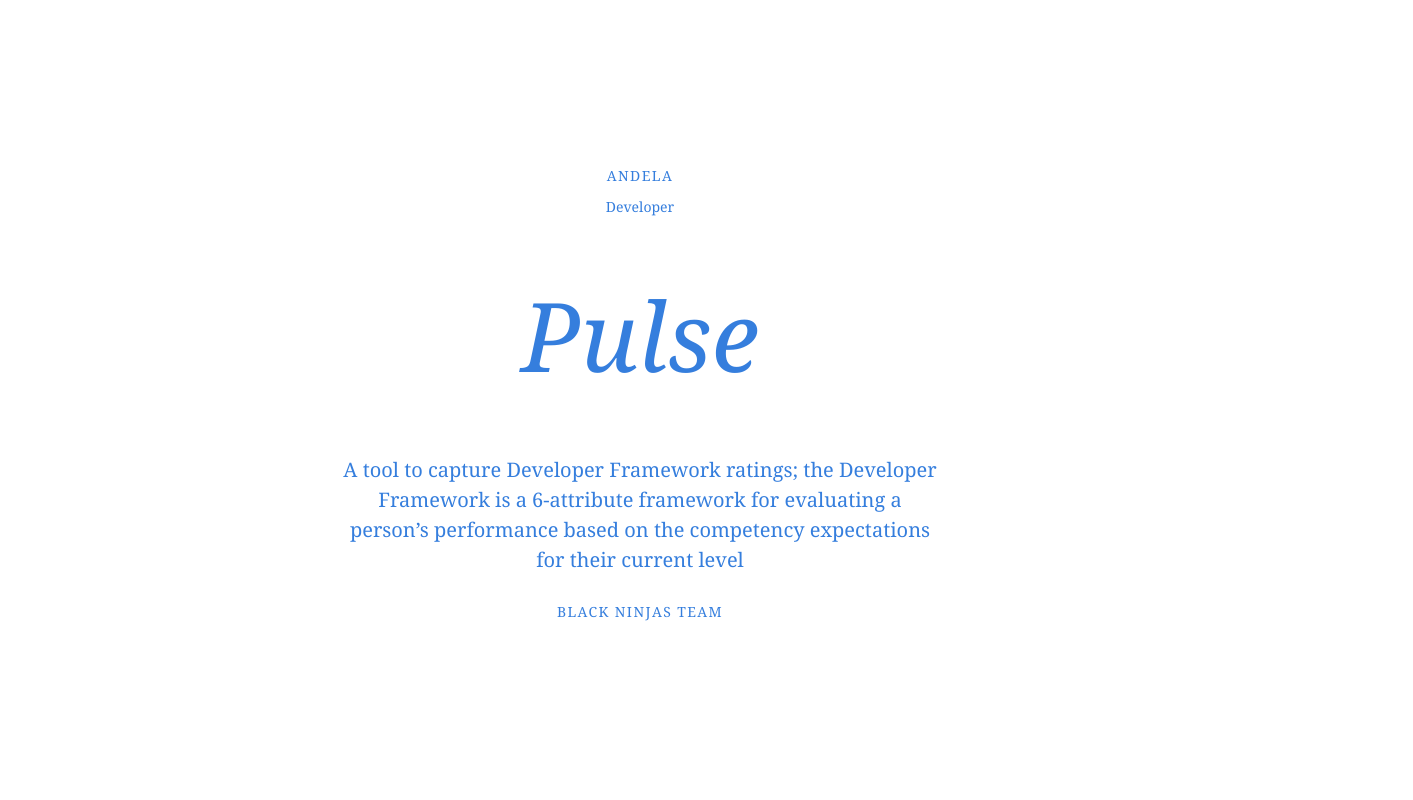
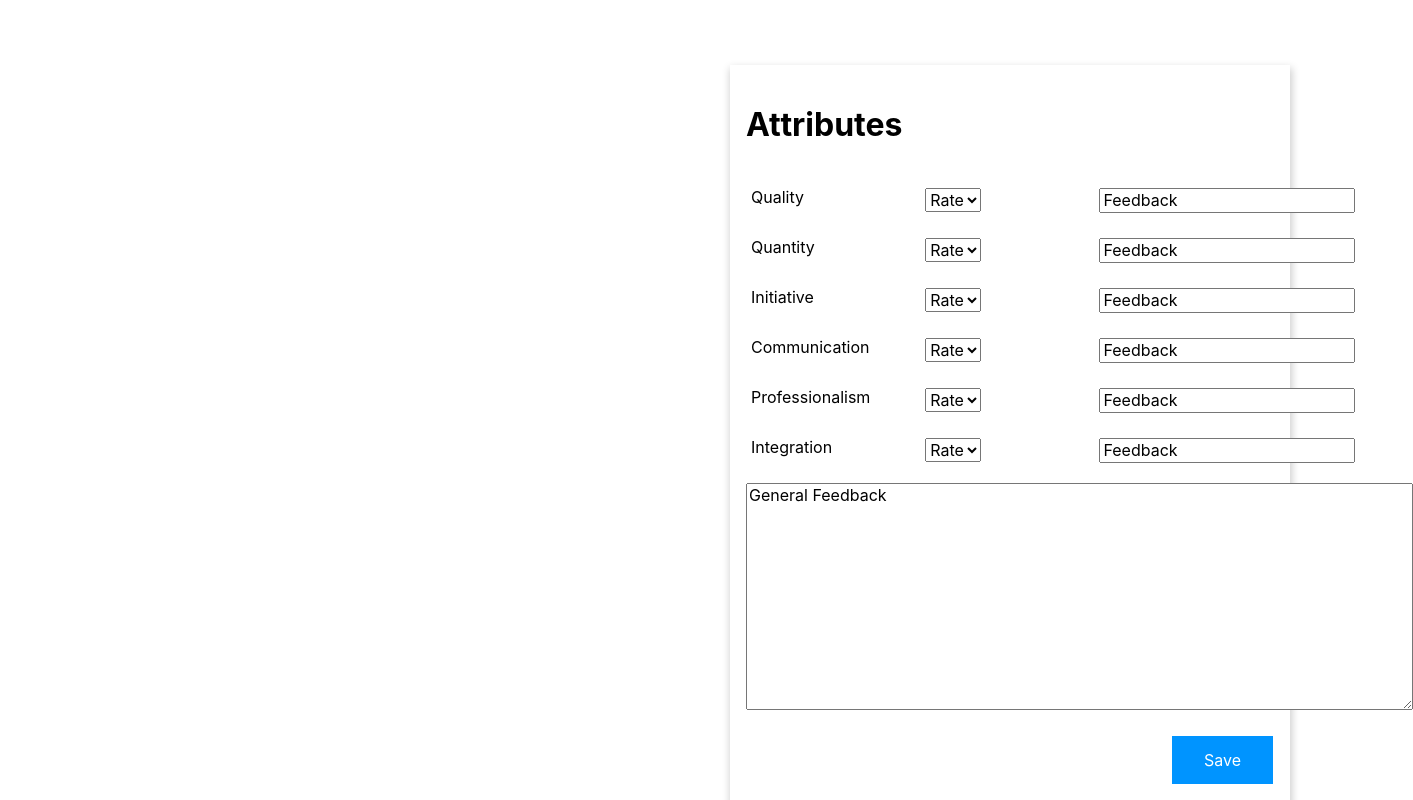
Before and after one commit to Jajabenit250/Pulse, a React (Create React App) app: page /submitRating in a window 1280 px wide. Shown: the top 800 px of the page, 1413 px wide, since content can reach past the window. Built offline with nearby package versions, Linux system fonts and the light colour scheme.

Commit message:
LF should upload one instance of pulse ratings [finish #169651806]

```diff
--- a/package.json
+++ b/package.json
@@ -5,6 +5,7 @@
   "dependencies": {
     "react": "^16.11.0",
     "react-dom": "^16.11.0",
+    "react-router-dom": "^5.1.2",
     "react-scripts": "3.2.0",
     "tachyons": "^4.11.1"
   },
--- /dev/null
+++ b/src/components/submitRating/SubmitRating.js
@@ -0,0 +1,185 @@
+import React, { Component } from 'react';
+import './submitRating.css';
+
+class SubmitRating extends Component {
+    constructor(props) {
+        super(props);
+        this.state = {
+          quality: '',
+          quantity: '',
+          initiative: '',
+          communication: '',
+          professionalism: '',
+          integration: '',
+        };
+      }
+      myChangeHandler = (event) => {
+        let nam = event.target.name;
+        let val = event.target.value;
+        this.setState({[nam]: val});
+      }
+      render() {
+        return (
+          <form className= 'main'>
+          <br />
+          <h1>Attributes</h1>
+          <br />
+        <div className="rowBox">
+            <div className="columnBox" >
+              Quality
+            </div>
+            <div className="columnBox" >
+              <select>
+                <option value="Rate">Rate</option>
+                <option value="-1">-1</option>
+                <option value="0">0</option>
+                <option value="1">1</option>
+                <option value="2">2</option>
+              </select>
+            </div>
+            <div className="columnBox" >
+                    <input
+                  type='text'
+                  value='Feedback'
+                  name='quality'
+                  size= '20'
+                  onChange={this.myChangeHandler}
+                />
+            </div>
+        </div>
+        <div className="rowBox">
+            <div className="columnBox" >
+              Quantity
+            </div>
+            <div className="columnBox" >
+              <select>
+                <option value="Rate">Rate</option>
+                <option value="-1">-1</option>
+                <option value="0">0</option>
+                <option value="1">1</option>
+                <option value="2">2</option>
+              </select>
+            </div>
+            <div className="columnBox" >
+                    <input
+                  type='text'
+                  value='Feedback'
+                  name='quantity'
+                  size= '20'
+                  onChange={this.myChangeHandler}
+                />
+            </div>
+        </div>
+        <div className="rowBox">
+            <div className="columnBox" >
+              Initiative
+            </div>
+            <div className="columnBox" >
+              <select>
+                <option value="Rate">Rate</option>
+                <option value="-1">-1</option>
+                <option value="0">0</option>
+                <option value="1">1</option>
+                <option value="2">2</option>
+              </select>
+            </div>
+            <div className="columnBox" >
+                    <input
+                  type='text'
+                  value='Feedback'
+                  name='initiative'
+                  size= '20'
+                  onChange={this.myChangeHandler}
+                />
+            </div>
+        </div>
+        <div className="rowBox">
+            <div className="columnBox" >
+              Communication
+            </div>
+            <div className="columnBox" >
+              <select>
+                <option value="Rate">Rate</option>
+                <option value="-1">-1</option>
+                <option value="0">0</option>
+                <option value="1">1</option>
+                <option value="2">2</option>
+              </select>
+            </div>
+            <div className="columnBox" >
+                    <input
+                  type='text'
+                  value='Feedback'
+                  name='communication'
+                  size= '20'
+                  onChange={this.myChangeHandler}
+                />
+            </div>
+        </div>
+        <div className="rowBox">
+            <div className="columnBox" >
+              Professionalism
+            </div>
+            <div className="columnBox" >
+              <select>
+                <option value="Rate">Rate</option>
+                <option value="-1">-1</option>
+                <option value="0">0</option>
+                <option value="1">1</option>
+                <option value="2">2</option>
+              </select>
+            </div>
+            <div className="columnBox" >
+                    <input
+                  type='text'
+                  value='Feedback'
+                  name='professionalism'
+                  size= '20'
+                  onChange={this.myChangeHandler}
+                />
+            </div>
+        </div>
+        <div className="rowBox">
+            <div className="columnBox" >
+              Integration
+            </div>
+            <div className="columnBox" >
+              <select>
+                <option value="Rate">Rate</option>
+                <option value="-1">-1</option>
+                <option value="0">0</option>
+                <option value="1">1</option>
+                <option value="2">2</option>
+              </select>
+            </div>
+            <div className="columnBox" >
+                    <input
+                  type='text'
+                  value='Feedback'
+                  name='integration'
+                  size= '20'
+                  onChange={this.myChangeHandler}
+                />
+            </div>
+        </div>
+        <div className="" >
+                    <textarea
+                  rows="12"
+                  cols="63"
+                  value='General Feedback'
+                  type='textarea'
+                  name='feedback'
+                  size= '64'
+                  onChange={this.myChangeHandler}
+                />
+        </div>
+        <br />
+        <a href="#" className="saveButton">Save</a>
+        <div className="submitButton">
+        </div>
+          </form>
+        );
+      }
+}
+
+export default SubmitRating;
--- /dev/null
+++ b/src/components/submitRating/submitRating.css
@@ -0,0 +1,49 @@
+.main {
+    position: absolute;
+    width: 560px;
+    height: 770px;
+    left: 730px;
+    top: 65px;
+    bottom: 10px;
+    box-shadow: 1px 4px 8px 1px rgba(0,0,0,0.2);
+    transition: 0.3s;
+    padding: 2px 16px;
+}
+.columnBox {
+        float: left;
+        width: 33%;
+        padding: 5px;
+        height: 50px;
+      }
+ .texarea {
+    position: absolute;
+    width: 412px;
+    height: 189px;
+    left: 802px;
+    top: 522px;
+
+    border: 1px solid #616161;
+    box-sizing: border-box;
+ }
+ .saveButton{
+    position: absolute;
+    left: 440px;
+    background-color: #0094FF;
+    border: none;
+    color: white;
+    padding: 15px 32px;
+    text-align: center;
+    text-decoration: none;
+    display: inline-block;
+    font-size: 16px;
+    margin: 4px 2px;
+    cursor: pointer;
+ }
+ .submitButton {
+    position: absolute;
+    width: 127px;
+    height: 51px;
+    top: 757px;
+ }
+/* .rowBox:after {
+      } */
--- a/src/index.js
+++ b/src/index.js
@@ -1,11 +1,30 @@
 import React from 'react';
 import ReactDOM from 'react-dom';
+import {
+    BrowserRouter as Router,
+    Switch,
+    Route,
+    Link
+  } from "react-router-dom";
 import './index.css';
 import App from './App';
+import SubmitRating from './components/submitRating/SubmitRating';
 import * as serviceWorker from './serviceWorker';
 import 'tachyons';
 
-ReactDOM.render(<App />, document.getElementById('root'));
+ReactDOM.render(<Router>
+<Switch>
+          <Route path="/submitRating">
+          <SubmitRating />
+          </Route>
+          {/* <Route path="/users">
+            <Users />
+          </Route> */}
+          <Route path="/">
+            <App />
+          </Route>
+</Switch>
+</Router>, document.getElementById('root'));
 
 // If you want your app to work offline and load faster, you can change
 // unregister() to register() below. Note this comes with some pitfalls.
```
Also changed, not shown: 1 other file (tests, documents, lock files or other folders).
